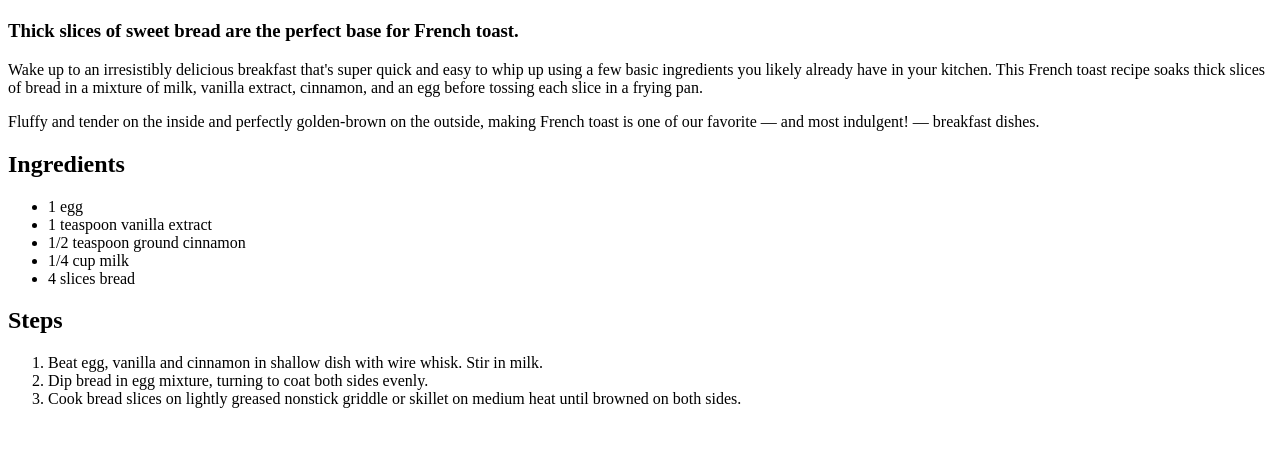
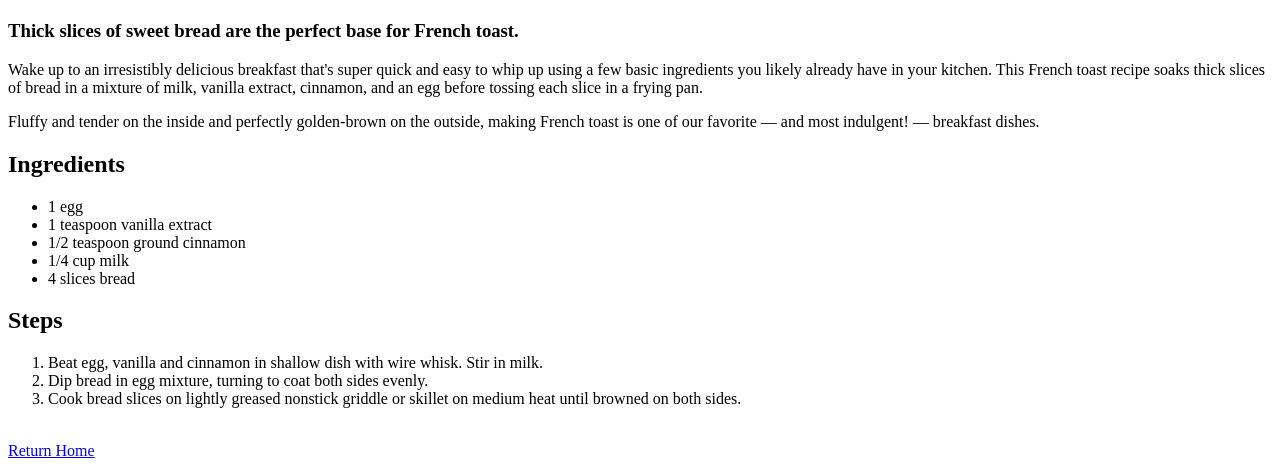
Before and after one commit to l11na/odin-recipes, a plain HTML site: page recipes/french_toast.html in a window 1280 px wide. Shown: the part 367-835 px from the top of the page. Before the commit the page ends 800 px from the top, so only its background shows below. Drawn offline with Linux system fonts and the light colour scheme.

Commit message:
Add a Return Home button to all pages

```diff
--- a/recipes/french_toast.html
+++ b/recipes/french_toast.html
@@ -26,5 +26,7 @@
         <li>Dip bread in egg mixture, turning to coat both sides evenly.</li>
         <li>Cook bread slices on lightly greased nonstick griddle or skillet on medium heat until browned on both sides.</li>
     </ol>
+    <br>
+    <a href="../index.html">Return Home</a>
 </body>
 </html>
```
Also changed, not shown: recipes/pancakes.html (+2 -0 lines), recipes/waffles.html (+2 -0 lines).
